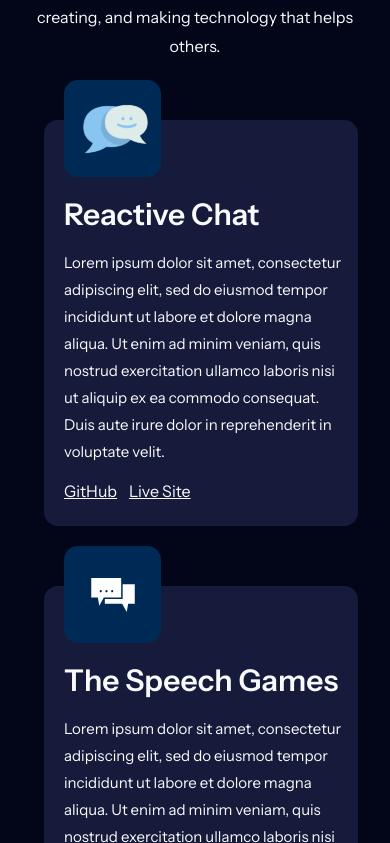
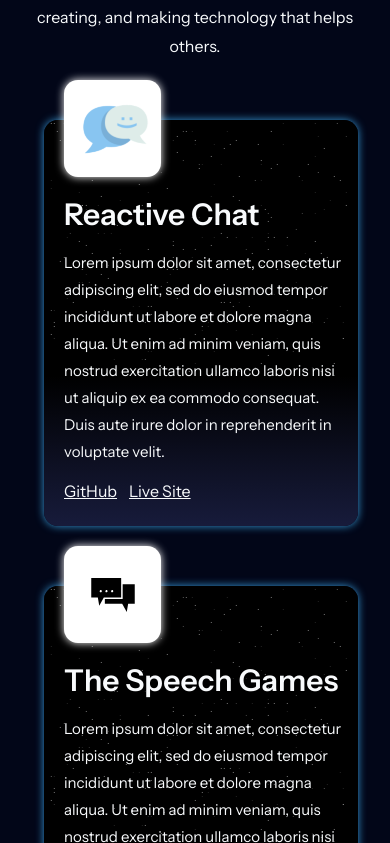
Before and after one commit to SpyingEnvelope/portfolio-revised, a React (Vite) app: page / in a window 390 px wide. Shown: the part 1641-2484 px from the top of the page. Built offline with nearby package versions, Linux system fonts and the light colour scheme.

Commit message:
added animation for when 90% of a card is within the viewport. Otherwise, it does not happen.

```diff
--- a/src/components/ProjectCard.jsx
+++ b/src/components/ProjectCard.jsx
@@ -16,8 +16,10 @@ PROPS:
   url: STRING the url to open when the card is clicked
 */
 function ProjectCard({ children, title, links, icon, image, url }) {
+
   // Used to deal with sizing the card on mobile devices
   const [mobileSize, setMobileSize] = useState("w-[392px] h-[372px]");
+  const [singleView, setSingleView] = useState(false);
 
   /* This useEffect executes once. First, it sets the mobile size to auto if
   a mobile screen size is detected. It also adds a listener event to the window
@@ -27,11 +29,21 @@ function ProjectCard({ children, title, links, icon, image, url }) {
       setMobileSize("w-full h-auto");
     }
 
+    if (window.innerWidth < 872) {
+      setSingleView(true);
+    }
+
     window.addEventListener("resize", () => {
       if (window.innerWidth < 451) {
         setMobileSize("w-full h-auto");
       } else {
         setMobileSize("w-[392px] h-[372px]");
+      }
+
+      if (window.innerWidth < 872) {
+        setSingleView(true);
+      } else {
+        setSingleView(false);
       }
     });
   }, []);
@@ -72,6 +84,8 @@ function ProjectCard({ children, title, links, icon, image, url }) {
       }}
       initial="entry"
       whileHover="hover"
+      whileInView={singleView ? "hover" : null}
+      viewport={{amount: 0.9}}
       transition={{ duration: 0.4 }}
     >
       <div className="absolute w-full h-full overflow-hidden">
```
